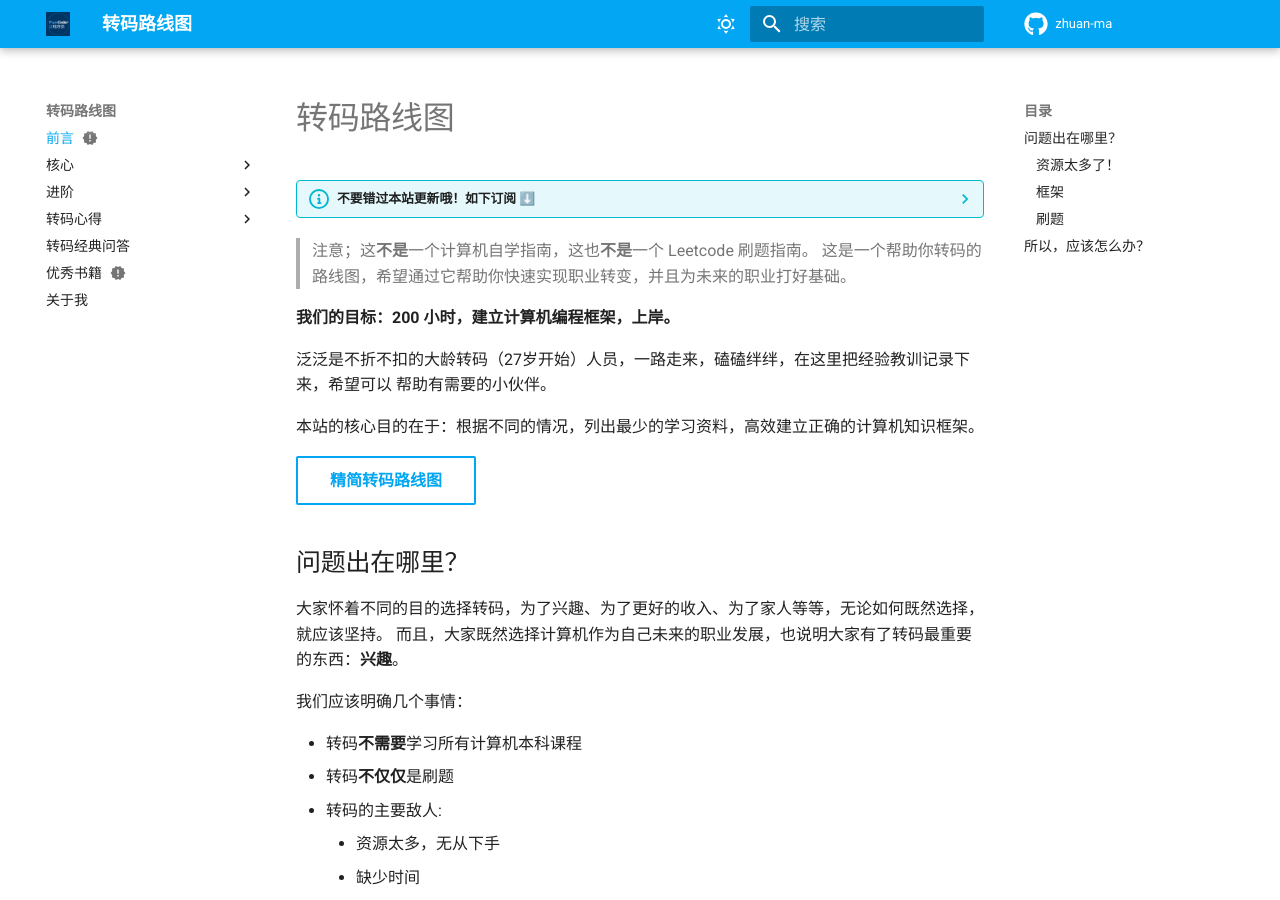
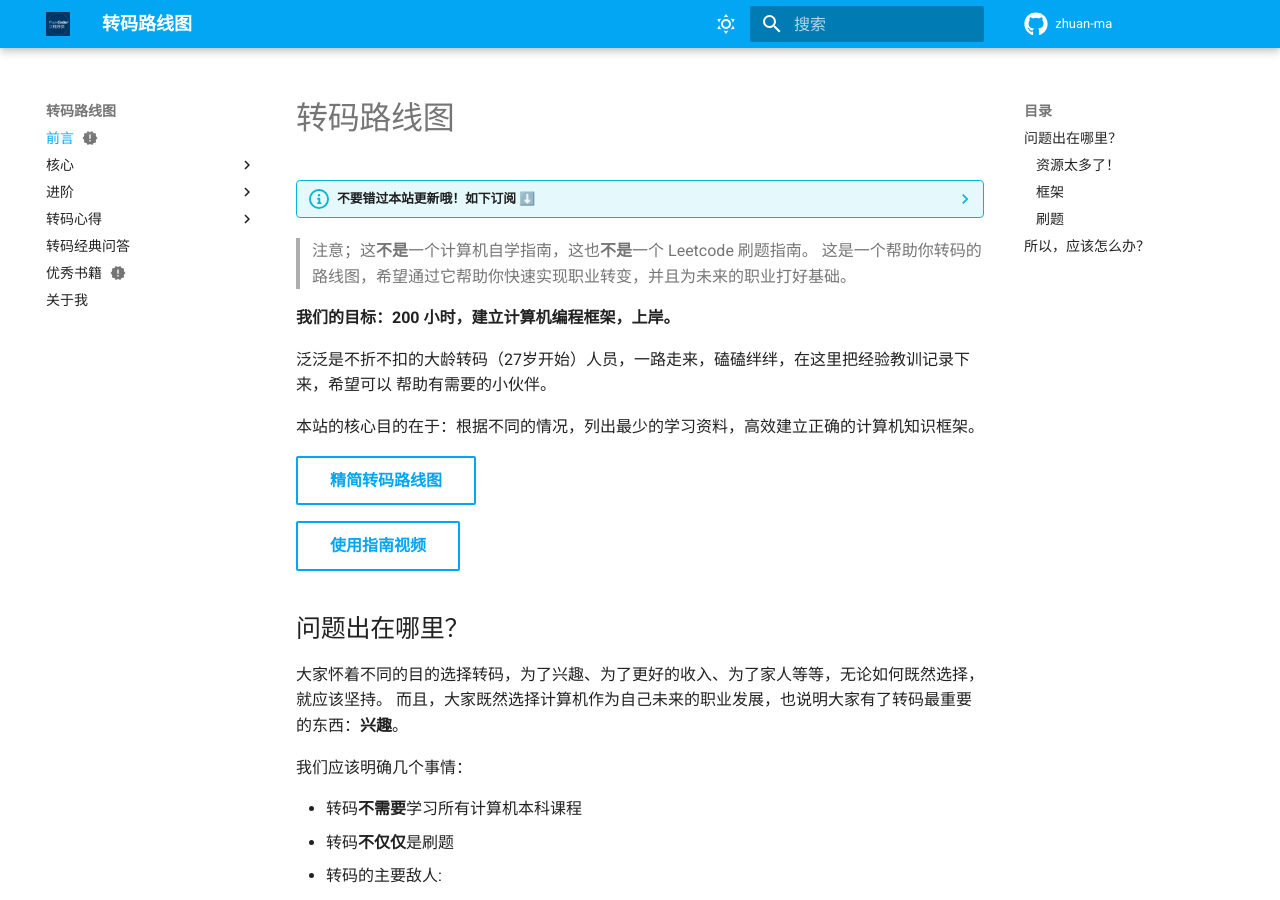
Before and after one commit to wangzhe3224/zhuan-ma, an MkDocs documentation site: the page built from docs/index.md, in a window 1280 px wide and 900 px high. Built offline with MkDocs 1.6.1 and Material for MkDocs 9.7.7, drawn with Linux system fonts in a browser that asks for light colours; comment, search, counter and statistics services are not loaded.

Commit message:
add video

```diff
--- a/docs/index.md
+++ b/docs/index.md
@@ -22,6 +22,8 @@ status: new
 本站的核心目的在于：根据不同的情况，列出最少的学习资料，高效建立正确的计算机知识框架。
 
 [精简转码路线图](core/core.md){ .md-button }
+
+[使用指南视频](https://www.bilibili.com/video/BV1wV4y1G7B2/?vd_source=da65fd0f11a3d90e543b48cf26e65fb7){ .md-button }
 
 ## 问题出在哪里？
 
```
